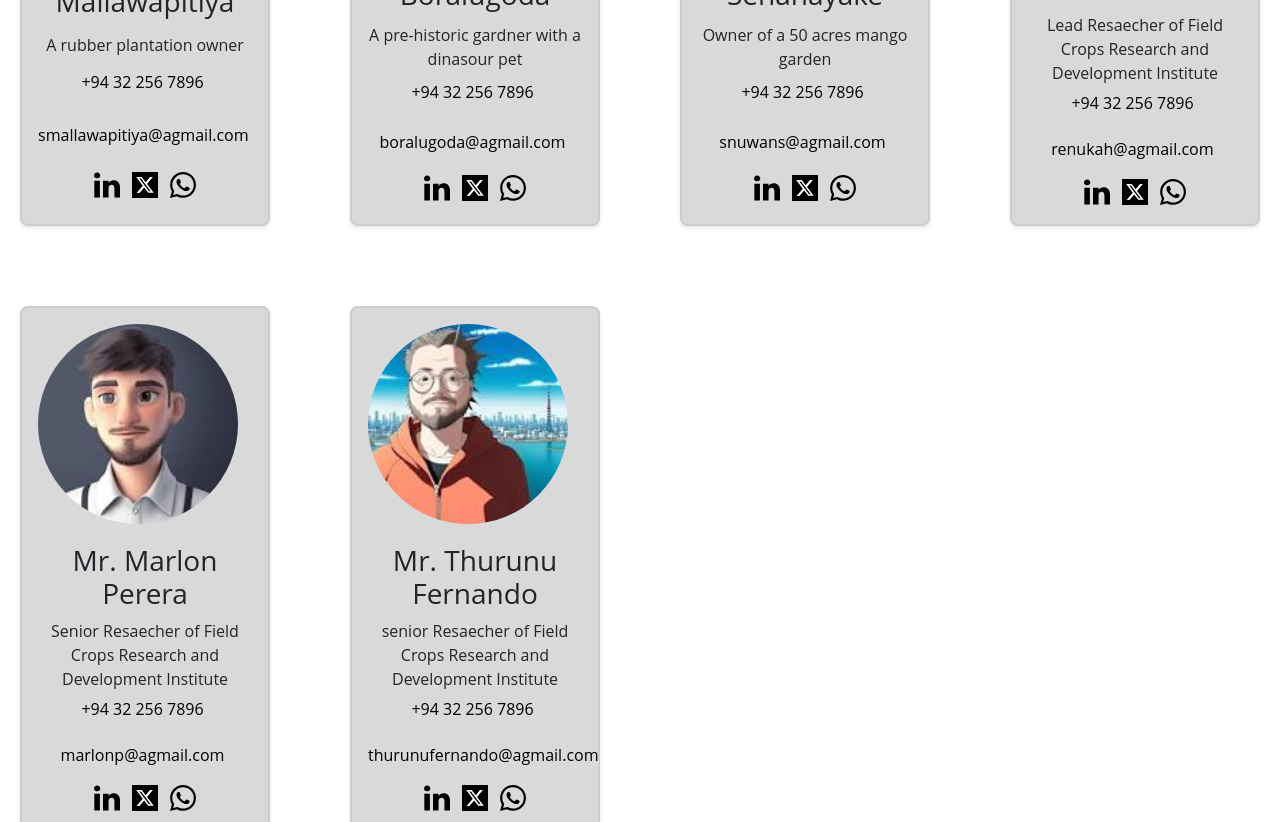
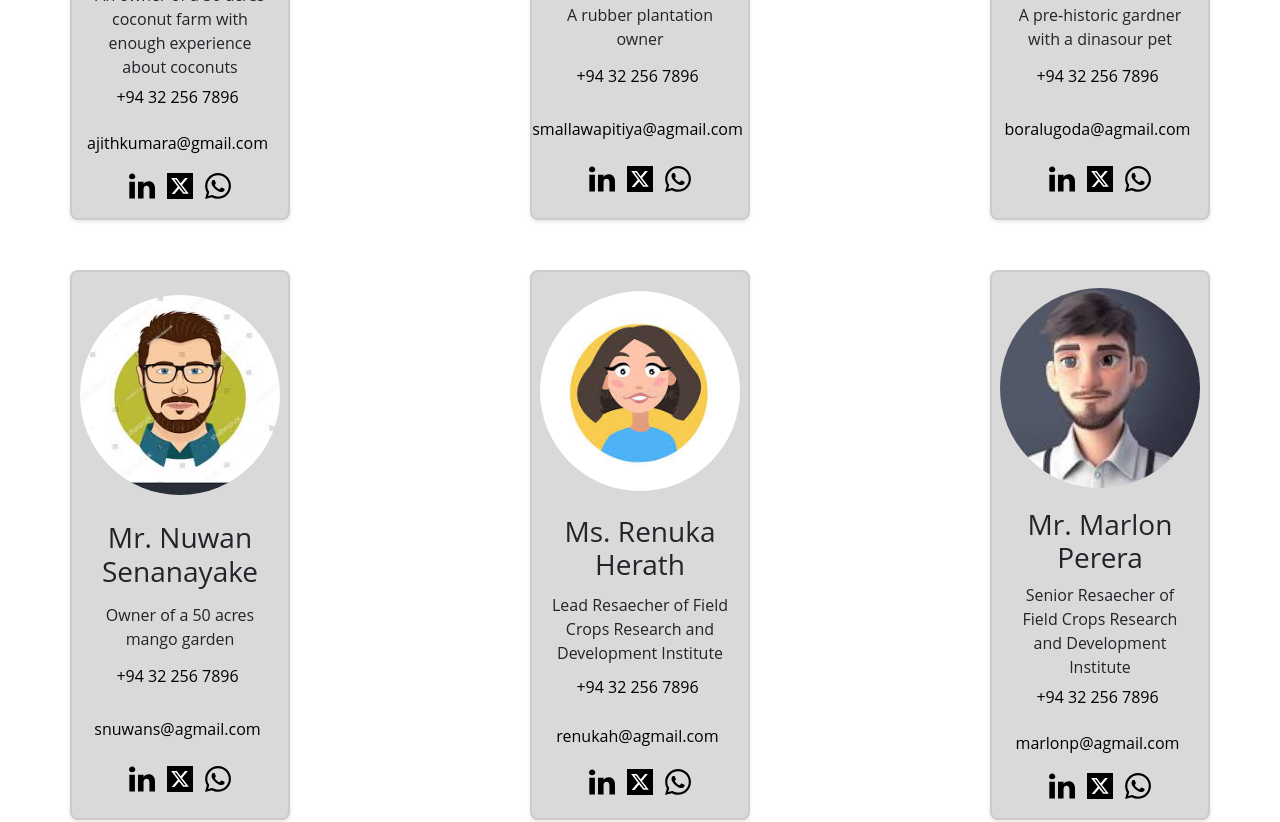
Before and after one commit to NehanZ/Farmify, a React (Create React App) app in the folder frontend/: page /volunteer in a window 1280 px wide. Shown: the part 1177-1999 px from the top of the page. Built offline with nearby package versions, Linux system fonts and the light colour scheme.

Commit message:
Improved volunteer page

```diff
--- a/frontend/src/pages/VolunteeringPage.jsx
+++ b/frontend/src/pages/VolunteeringPage.jsx
@@ -103,16 +103,7 @@ const volunteers = [
     twitter: '#',
     whatsapp: '#'
   },
-  {
-    image: profile10,
-    name: 'Mr. Thurunu Fernando',
-    title: 'senior Resaecher of Field Crops Research and Development Institute ',
-    phone: '+94 32 256 7896',
-    email: 'thurunufernando@agmail.com',
-    linkedin: '#',
-    twitter: '#',
-    whatsapp: '#'
-  },
+
   // Add more volunteers here...
 ];
 
--- a/frontend/src/pages/styles/VolunteerCard.css
+++ b/frontend/src/pages/styles/VolunteerCard.css
@@ -8,6 +8,7 @@
     padding: 16px;
     text-align: center;
     box-shadow: 0 2px 4px rgba(0, 0, 0, 0.1);
+    align-items: center;
   }
 
   .volunteer-image {
--- a/frontend/src/pages/styles/VolunteeringPage.css
+++ b/frontend/src/pages/styles/VolunteeringPage.css
@@ -22,7 +22,9 @@
 }
 
 .volunteer-grid {
+  margin: 50px;
   display: grid;
   grid-template-columns: repeat(auto-fill, minmax(200px, 1fr));
-  gap: 80px;
+  column-gap: 240px;
+  row-gap: 50px;
 }
--- a/frontend/src/route/Routers.js
+++ b/frontend/src/route/Routers.js
@@ -16,7 +16,7 @@ import Password from '../pages/Password'
 const Routers = () => {
   return (
     <Routes>
-        <Route path="/" element={<Navigate to="/home" />} />
+        <Route path="/" element={<Navigate to="/community" />} />
         <Route path="/home" element={<Home />} />
         <Route path="/volunteer" element={<VolunteeringPage />} />
         <Route path="/community" element={<CommunityPage />} />
```
